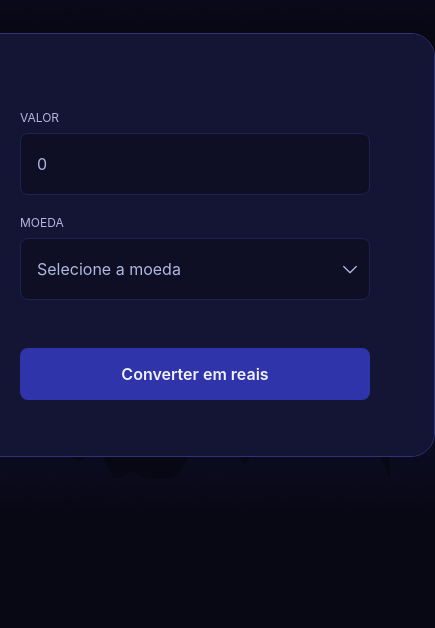
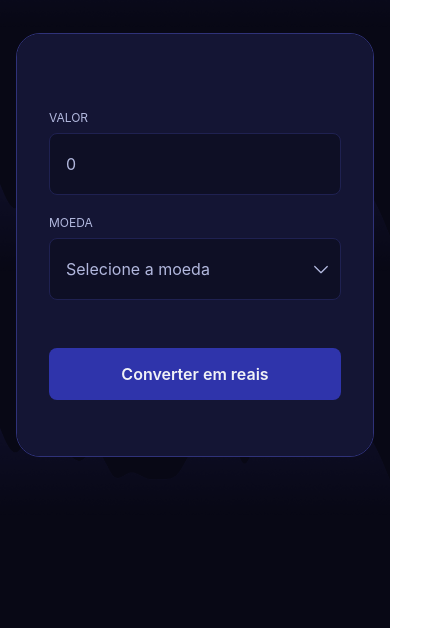
Before and after one commit to gpradotech/RKT.FFS-03.Convert, a plain HTML site: page v2/index.html in a window 390 px wide. Shown: the part 216-844 px from the top of the page, 435 px wide, since content can reach past the window. Drawn offline with Linux system fonts and the light colour scheme.

Commit message:
corrige formatação do valor exibido e ajusta responsividade do layout

```diff
--- a/v2/index.html
+++ b/v2/index.html
@@ -37,7 +37,7 @@
 
       <footer>
         <span id="description">US$ 1 = R$ 4,86</span>
-        <h1 id="result">0,00 Reais</h1>
+        <h1 id="result">R$ 0,00</h1>
       </footer>
     </main>
 
--- a/v2/styles.css
+++ b/v2/styles.css
@@ -24,6 +24,7 @@
 body {
   width: 100%;
   height: 100vh;
+  padding: 16px;
 
   background-image: url("./img/bg.png");
   background-size: contain;
@@ -39,7 +40,8 @@ body {
 }
 
 main {
-  width: 480px;
+  width: calc(100vw - 32px);
+  max-width: 480px;
   border-radius: 1.5rem;
 
   border: 1px solid #2f3279;
@@ -52,7 +54,7 @@ form {
   display: flex;
   flex-direction: column;
 
-  padding: 3.5rem 4rem;
+  padding: 3.5rem clamp(2rem, 5vw, 4rem);
 }
 
 label {
```
